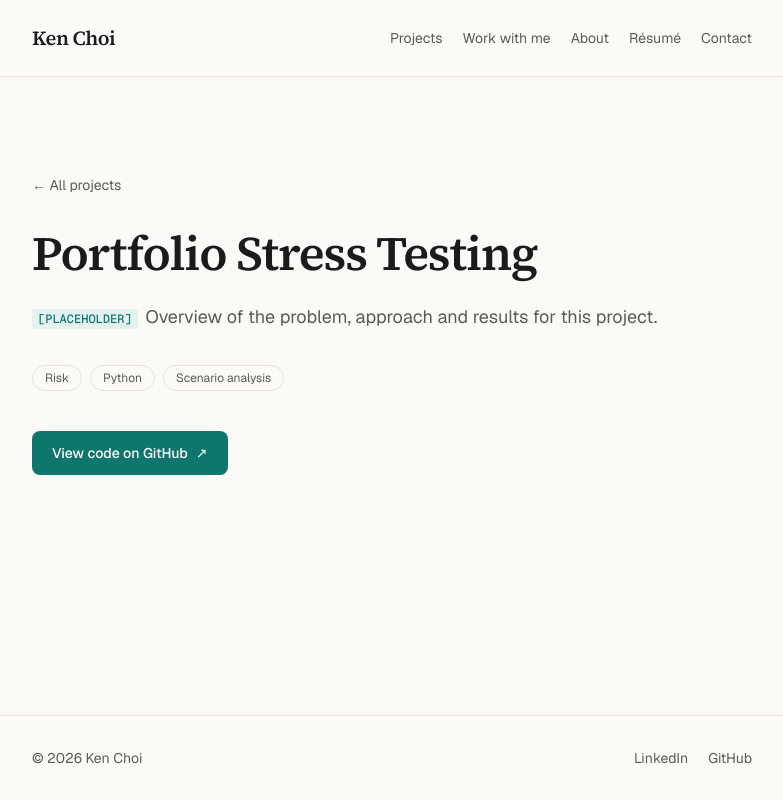
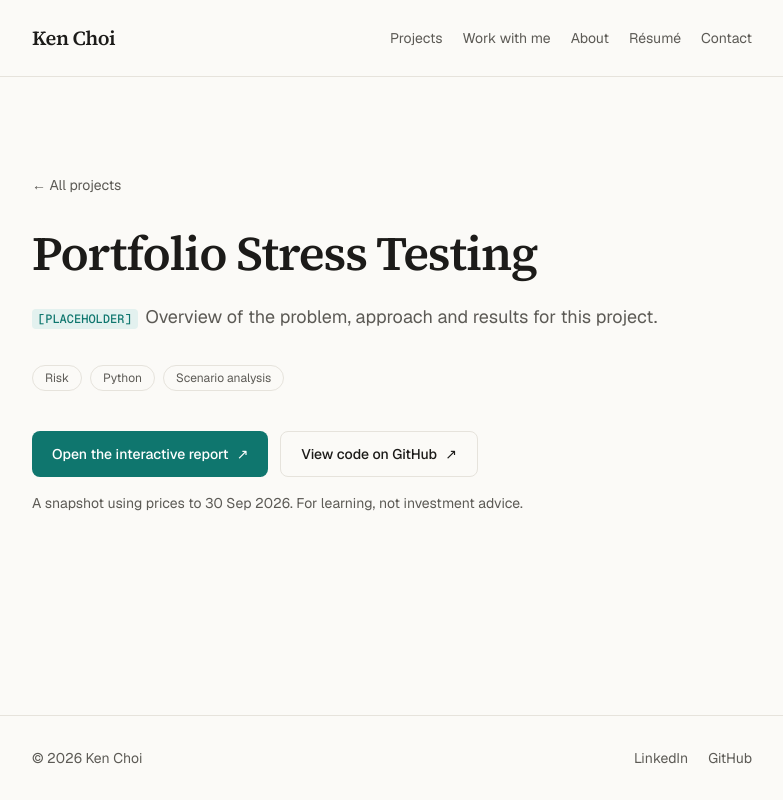
Before and after one commit to hk820/kenchoi.ai, a Next.js app: page /projects/portfolio-stress-testing in a window 1280 px wide. Shown: the whole page, without its empty margins (248-1031 px from the left). Built offline with nearby package versions, Linux system fonts and the light colour scheme.

Commit message:
Link stress test demo from project page

```diff
--- a/components/project-detail.tsx
+++ b/components/project-detail.tsx
@@ -22,15 +22,31 @@ export function ProjectDetail({ slug }: { slug: string }) {
         </PageIntro>
       </div>
       <TagList tags={project.tags} className="mt-8" />
+      <div className="mt-10 flex flex-wrap gap-3">
+        {project.demo && (
+          <a
+            href={project.demo.href}
+            target="_blank"
+            rel="noopener noreferrer"
+            className="inline-flex items-center gap-2 rounded-lg bg-accent px-5 py-3 text-sm font-medium text-on-accent transition-opacity hover:opacity-90"
+          >
+            {project.demo.label}
+            <span aria-hidden="true">↗</span>
+          </a>
+        )}
         <a
           href={project.githubUrl}
           target="_blank"
           rel="noopener noreferrer"
-        className="mt-10 inline-flex items-center gap-2 rounded-lg bg-accent px-5 py-3 text-sm font-medium text-on-accent transition-opacity hover:opacity-90"
+          className="inline-flex items-center gap-2 rounded-lg border border-line px-5 py-3 text-sm font-medium text-foreground transition-colors hover:border-accent hover:text-accent"
         >
           View code on GitHub
           <span aria-hidden="true">↗</span>
         </a>
+      </div>
+      {project.demo && (
+        <p className="mt-4 text-sm text-muted">{project.demo.note}</p>
+      )}
     </article>
   );
 }
--- a/lib/projects.ts
+++ b/lib/projects.ts
@@ -4,6 +4,11 @@ export type Project = {
   summary: string;
   githubUrl: string;
   tags: string[];
+  demo?: {
+    href: string;
+    label: string;
+    note: string;
+  };
 };
 
 export const projects: Project[] = [
@@ -13,6 +18,11 @@ export const projects: Project[] = [
     summary: "[PLACEHOLDER] One-line summary of the stress-testing project.",
     githubUrl: "https://github.com/hk820/portfolio-stress-testing",
     tags: ["Risk", "Python", "Scenario analysis"],
+    demo: {
+      href: "/demos/portfolio-stress-test.html",
+      label: "Open the interactive report",
+      note: "A snapshot using prices to 30 Sep 2026. For learning, not investment advice.",
+    },
   },
   {
     slug: "portfolio-review-rebalancing",
```
Lines whose indentation alone changed are shown as unchanged.
